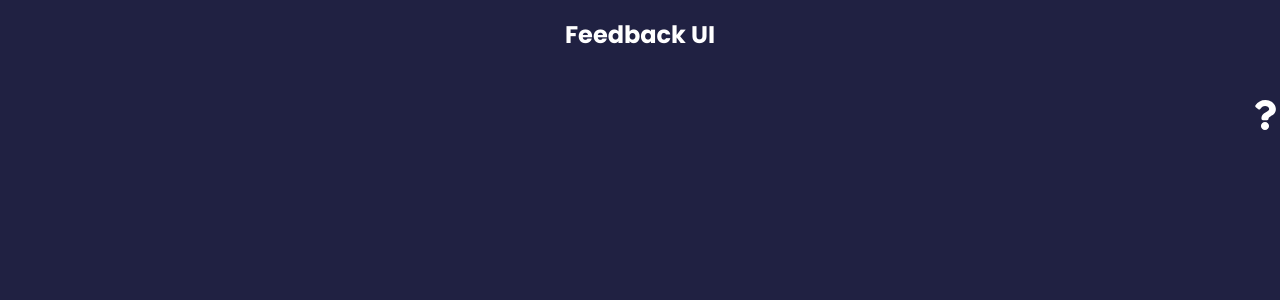
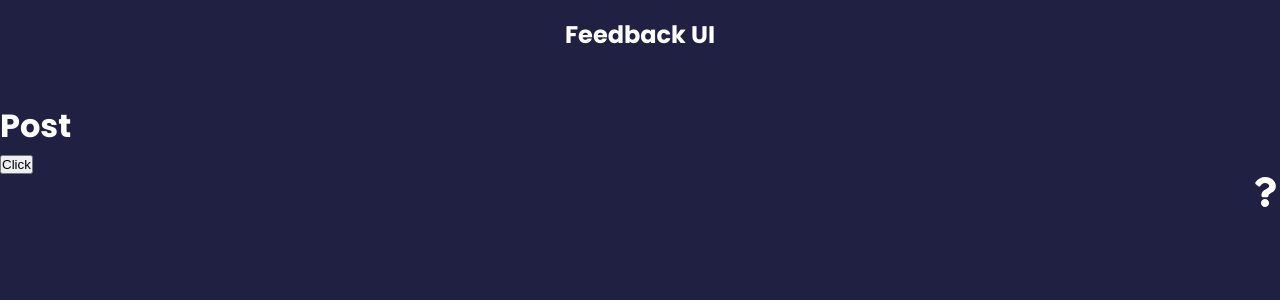
Before and after one commit to mehak2299/feedbackui, a React (Create React App) app: page /post in a window 1280 px wide. Before the commit this address had no page. Shown: the top 300 px of the page. Built offline with nearby package versions, Linux system fonts and the light colour scheme.

Commit message:
Post add

```diff
--- a/src/App.js
+++ b/src/App.js
@@ -58,7 +58,7 @@ function App() {
             </>
           }></Route>
           <Route path='/about' element={<About />}></Route>
-          <Route path='/post/:id/:name' element={<Post />}></Route>
+          <Route path='/post/*' element={<Post />}></Route>
 
         </Routes>
         <AboutIcon />
--- a/src/Components/Post.jsx
+++ b/src/Components/Post.jsx
@@ -1,8 +1,24 @@
 import React from "react";
+import{Navigate,useNavigate,Routes,Route}from 'react-router'
 export default function Post() {
-
+const status=200;
+const navigate=useNavigate()
+ if(status===404)
+ {
+    return<Navigate to='/notfound'></Navigate>
+ }
+ const onClick=()=>{
+    console.log('Hello')
+    navigate('/about')
+ }
   return (
     <div>
+    <h1>Post</h1>
+    <button onClick={onClick}>Click</button>
+    <Routes>
+        <Route path='/show' element={<h1>One</h1>}>
+        </Route>
+    </Routes>
     </div>
   );
 }
```
